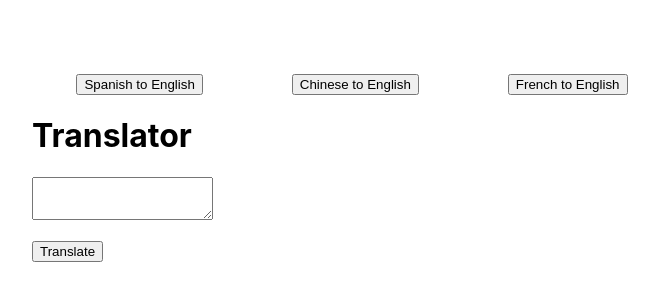
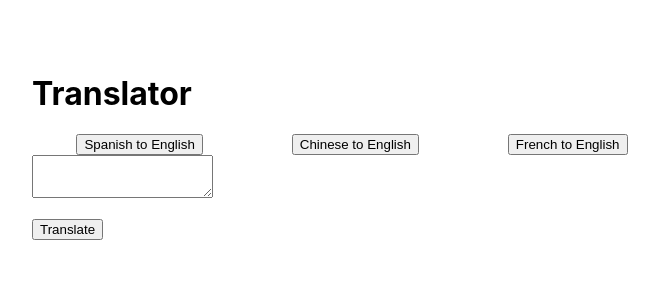
Before and after one commit to Raajesh24/Infytranslator, a React (Create React App) app: page / in a window 1280 px wide. Shown: the part 246-546 px from the top of the page, without its empty margins (288-947 px from the left). Built offline with nearby package versions, Linux system fonts and the light colour scheme.

Commit message:
frontend

```diff
--- a/src/App.js
+++ b/src/App.js
@@ -51,12 +51,13 @@ function App() {
 
   return (
     <div className="App" style={{ margin: "25%" }}>
+      <h1>Translator</h1>
+
       <div style={{ display: "flex", justifyContent: "space-around" }}>
         <button onClick={handleSpanish}>Spanish to English</button>
         <button onClick={handleChinese}>Chinese to English</button>
         <button onClick={handleFrench}>French to English</button>
       </div>
-      <h1>Translator</h1>
       <div style={{ display: "flex" }}>
         <textarea
           placeholder={language}
```
